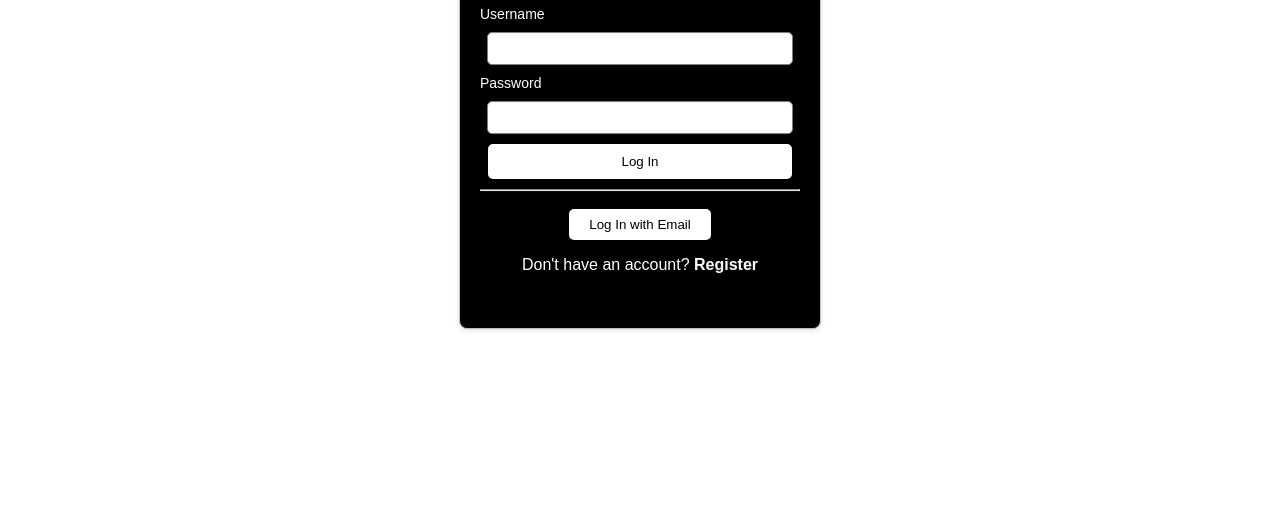
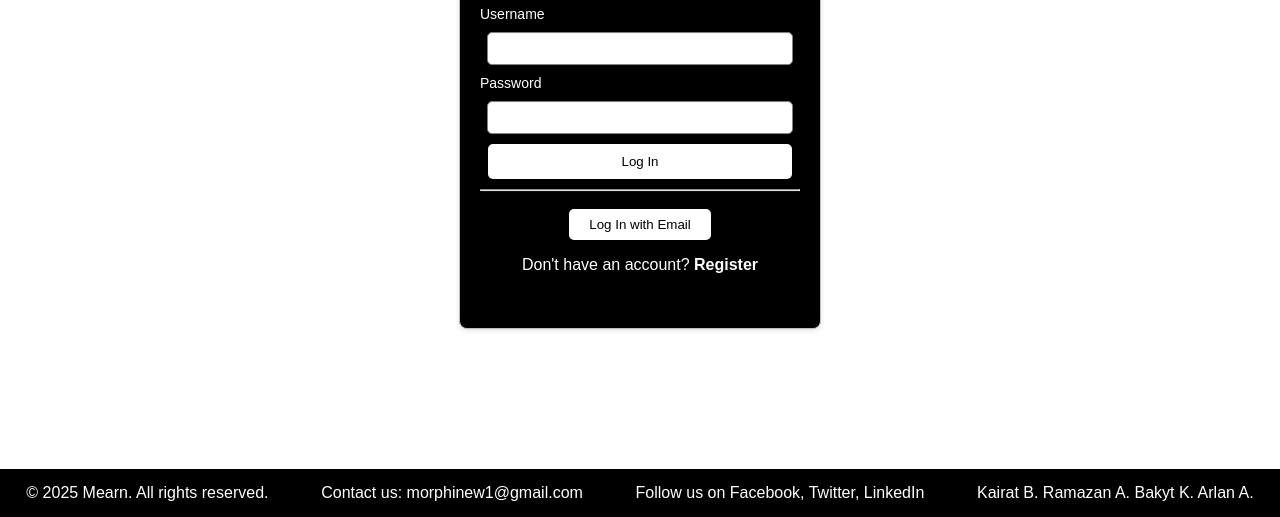
Before and after one commit to kandratiche/web, a plain HTML site: page loginpage.html in a window 1280 px wide. Shown: the part 283-800 px from the top of the page. Drawn offline with Linux system fonts and the light colour scheme.

Commit message:
Added footer on register and login page

```diff
--- a/loginpage.html
+++ b/loginpage.html
@@ -4,6 +4,7 @@
     <meta charset="UTF-8">
     <meta name="viewport" content="width=device-width, initial-scale=1.0">
     <link rel="stylesheet" href="./styles/login.css">
+    <link rel="stylesheet" href="./styles/style.css">
     <title>Login</title>
 </head>
 <body>
```
Also changed, not shown: registerpage.html (+1 -0 lines).
